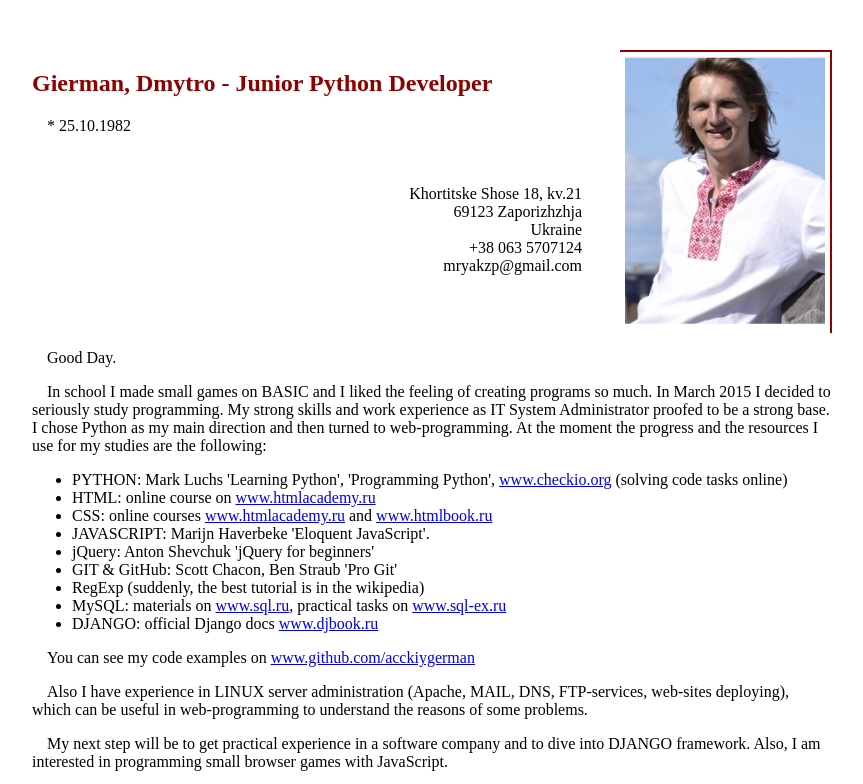
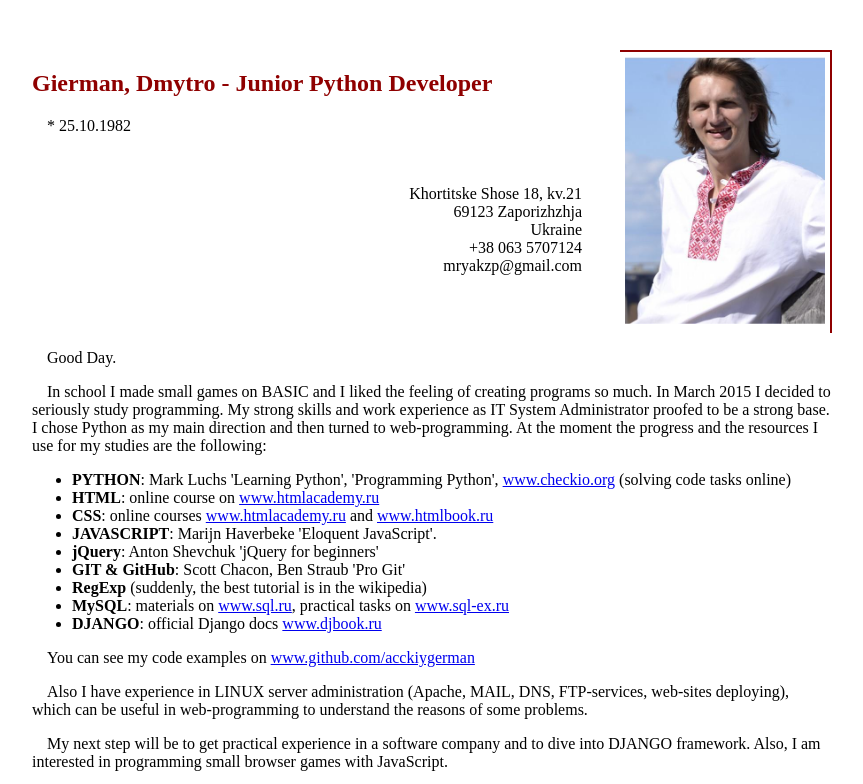
Before and after one commit to AcckiyGerman/acckiygerman.github.io, a plain HTML site: page index.html in a window 1280 px wide. Shown: the top 784 px of the page, without its empty margins (208-1071 px from the left). Drawn offline with Linux system fonts and the light colour scheme.

Commit message:
wrap skill names in <b>

```diff
--- a/index.html
+++ b/index.html
@@ -31,18 +31,18 @@
 				turned to web-programming. At the moment the progress and the resources I use for my studies are
                 the following:</p>
 			<ul>
-				<li>PYTHON: Mark Luchs 'Learning Python', 'Programming Python',
+				<li><b>PYTHON</b>: Mark Luchs 'Learning Python', 'Programming Python',
                     <a href='http://www.checkio.org/'>www.checkio.org</a> (solving code tasks online)
-				<li>HTML: online course on <a href='http://www.htmlacademy.ru/'>www.htmlacademy.ru</a>
-				<li>CSS: online courses <a href='http://www.htmlacademy.ru/'>www.htmlacademy.ru</a> and
+				<li><b>HTML</b>: online course on <a href='http://www.htmlacademy.ru/'>www.htmlacademy.ru</a>
+				<li><b>CSS</b>: online courses <a href='http://www.htmlacademy.ru/'>www.htmlacademy.ru</a> and
                     <a href='http://www.htmlbook.ru/'>www.htmlbook.ru</a>
-				<li>JAVASCRIPT: Marijn Haverbeke 'Eloquent JavaScript'.
-                <li>jQuery: Anton Shevchuk 'jQuery for beginners'
-				<li>GIT & GitHub: Scott Chacon, Ben Straub 'Pro Git'
-				<li>RegExp (suddenly, the best tutorial is in the wikipedia)
-                <li>MySQL: materials on <a href='http://www.sql.ru/'>www.sql.ru</a>,
+				<li><b>JAVASCRIPT</b>: Marijn Haverbeke 'Eloquent JavaScript'.
+                <li><b>jQuery</b>: Anton Shevchuk 'jQuery for beginners'
+				<li><b>GIT & GitHub</b>: Scott Chacon, Ben Straub 'Pro Git'
+				<li><b>RegExp</b> (suddenly, the best tutorial is in the wikipedia)
+                <li><b>MySQL</b>: materials on <a href='http://www.sql.ru/'>www.sql.ru</a>,
                     practical tasks on <a href="http://www.sql-ex.ru/">www.sql-ex.ru</a>
-                <li>DJANGO: official Django docs <a href="http://djbook.ru/rel1.9/">www.djbook.ru</a>
+                <li><b>DJANGO</b>: official Django docs <a href="http://djbook.ru/rel1.9/">www.djbook.ru</a>
 			</ul>
             <p>You can see my code examples on
                 <a href="https://github.com/acckiygerman">www.github.com/acckiygerman</a></p>
```
